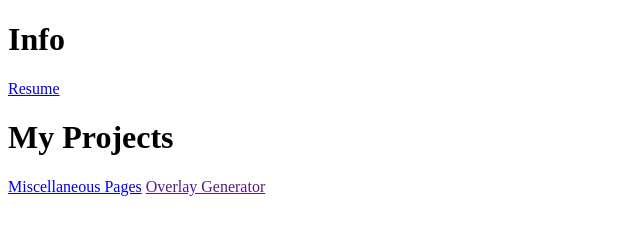
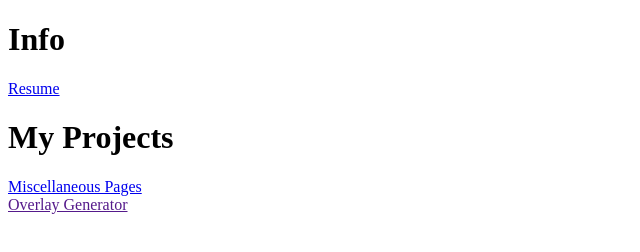
Before and after one commit to bhattarai333/HomePage, a plain HTML site: page docs/index.html in a window 1280 px wide. Shown: the whole page, without its empty margins (0-640 px from the left). Drawn offline with Linux system fonts and the light colour scheme.

Commit message:
Update index.html

```diff
--- a/docs/index.html
+++ b/docs/index.html
@@ -9,7 +9,7 @@
 
     <h1>My Projects</h1>
 
-    <a href="https://bhattarai333.github.io/Websites/">Miscellaneous Pages<a>
+    <a href="https://bhattarai333.github.io/Websites/">Miscellaneous Pages<a><br>
     <a href="">Overlay Generator<a>
 </body>
 </html>
```
